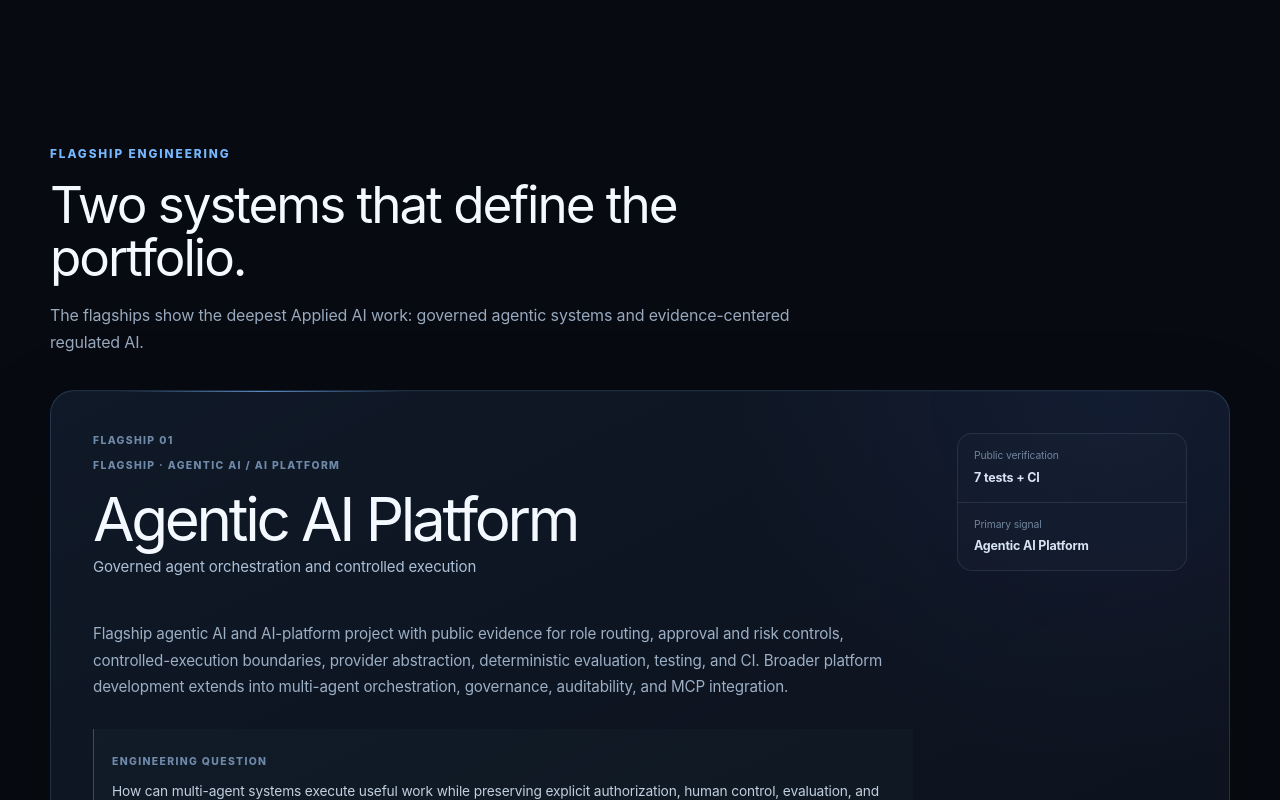
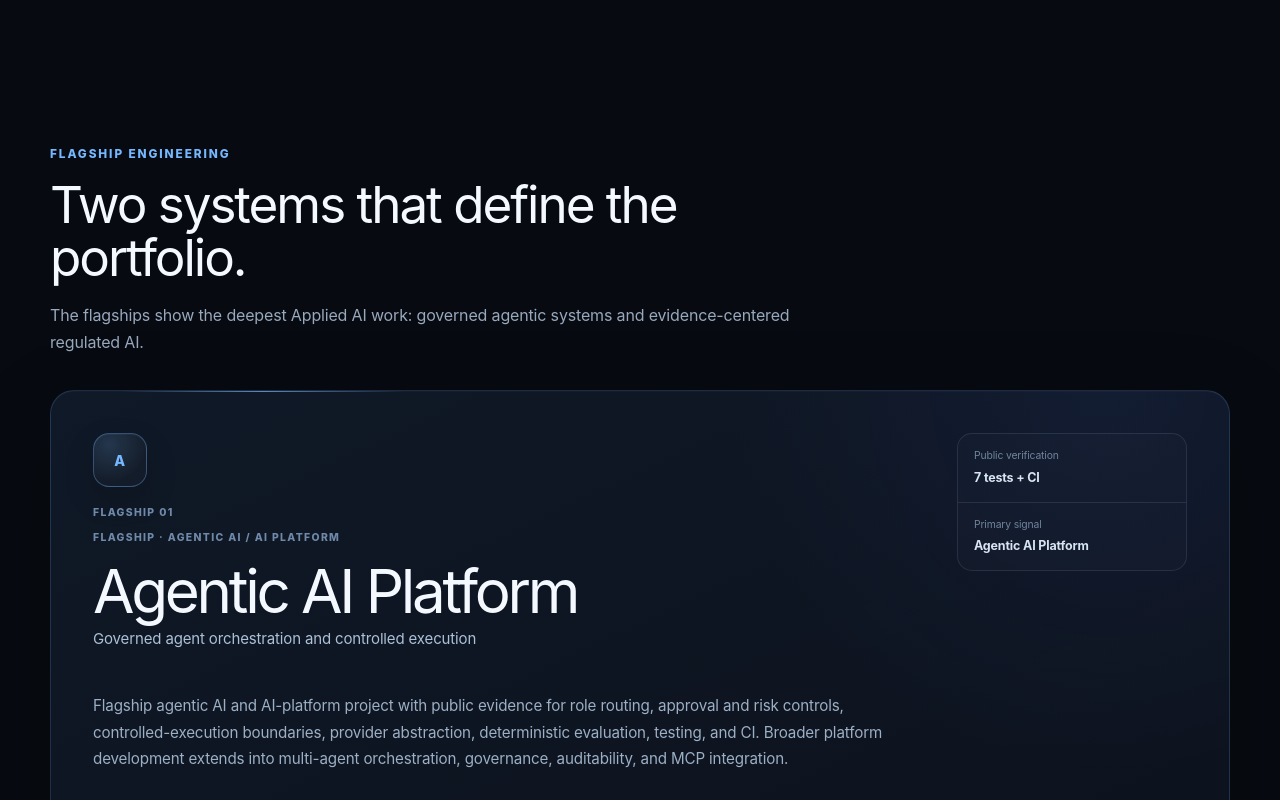
Before and after one commit to chaitanyaAI-careers/Portfolio, a Next.js app: page / in a window 1280 px wide. Shown: the part 2000-2800 px from the top of the page. Built offline with nearby package versions, Linux system fonts and the light colour scheme; no server answers.

Commit message:
Add Portfolio V2 project identity and motion

```diff
--- a/app/globals.css
+++ b/app/globals.css
@@ -1528,3 +1528,235 @@ main::before {
     overflow-x: auto;
   }
 }
+
+/* ============================================================
+   PORTFOLIO V2 — PROJECT IDENTITY + MOTION FOUNDATION
+   ============================================================ */
+
+.project-mark {
+  --project-accent: var(--blue);
+
+  width: 54px;
+  height: 54px;
+  display: grid;
+  place-items: center;
+  margin-bottom: 18px;
+
+  border: 1px solid color-mix(in srgb, var(--project-accent) 34%, transparent);
+  border-radius: 16px;
+
+  background:
+    radial-gradient(
+      circle at 30% 20%,
+      color-mix(in srgb, var(--project-accent) 17%, transparent),
+      transparent 68%
+    ),
+    rgba(255, 255, 255, .018);
+
+  color: var(--project-accent);
+
+  font-size: .88rem;
+  font-weight: 850;
+  letter-spacing: .04em;
+
+  box-shadow:
+    inset 0 1px 0 rgba(255, 255, 255, .04),
+    0 12px 32px rgba(0, 0, 0, .14);
+
+  transition:
+    transform .22s ease,
+    border-color .22s ease,
+    box-shadow .22s ease;
+}
+
+.project-mark-compact {
+  width: 40px;
+  height: 40px;
+  margin-bottom: 16px;
+  border-radius: 12px;
+  font-size: .7rem;
+}
+
+.project-mark[data-project="agentic"] {
+  --project-accent: #76b8ff;
+}
+
+.project-mark[data-project="pharma"] {
+  --project-accent: #77f0e6;
+}
+
+.project-mark[data-project="job"] {
+  --project-accent: #b795ff;
+}
+
+.project-mark[data-project="hr"] {
+  --project-accent: #7eddd4;
+}
+
+.project-mark[data-project="medicine"] {
+  --project-accent: #8bbcff;
+}
+
+.project-mark[data-project="nudge"] {
+  --project-accent: #c2a4ff;
+}
+
+.flagship-case:hover .project-mark,
+.project-card:hover .project-mark {
+  transform: translateY(-3px);
+  border-color: color-mix(in srgb, var(--project-accent) 55%, transparent);
+  box-shadow:
+    inset 0 1px 0 rgba(255, 255, 255, .055),
+    0 16px 38px rgba(0, 0, 0, .2);
+}
+
+/* ------------------------------------------------------------
+   Initial hero motion
+   ------------------------------------------------------------ */
+
+@keyframes v2-rise {
+  from {
+    opacity: 0;
+    transform: translateY(14px);
+  }
+
+  to {
+    opacity: 1;
+    transform: translateY(0);
+  }
+}
+
+@keyframes v2-panel-enter {
+  from {
+    opacity: 0;
+    transform: translate3d(16px, 8px, 0) scale(.985);
+  }
+
+  to {
+    opacity: 1;
+    transform: translate3d(0, 0, 0) scale(1);
+  }
+}
+
+.hero-copy .availability {
+  animation: v2-rise .55s ease both;
+}
+
+.hero-copy .eyebrow {
+  animation: v2-rise .55s .07s ease both;
+}
+
+.hero-copy h1 {
+  animation: v2-rise .68s .12s ease both;
+}
+
+.hero-copy .hero-lede {
+  animation: v2-rise .58s .2s ease both;
+}
+
+.hero-copy .positioning {
+  animation: v2-rise .55s .25s ease both;
+}
+
+.hero-copy .hero-actions {
+  animation: v2-rise .55s .3s ease both;
+}
+
+.hero-copy .social-row {
+  animation: v2-rise .55s .34s ease both;
+}
+
+.hero-copy .hero-meta {
+  animation: v2-rise .55s .38s ease both;
+}
+
+.hero .profile-panel {
+  animation: v2-panel-enter .72s .18s ease both;
+}
+
+/* ------------------------------------------------------------
+   Premium hover depth
+   ------------------------------------------------------------ */
+
+.flagship-case {
+  transition:
+    transform .24s ease,
+    border-color .24s ease,
+    box-shadow .24s ease;
+}
+
+.flagship-case:hover {
+  transform: translateY(-2px);
+  border-color: rgba(118, 184, 255, .25);
+
+  box-shadow:
+    0 34px 100px rgba(0, 0, 0, .24),
+    inset 0 1px 0 rgba(255, 255, 255, .035);
+}
+
+.flagship-architecture img {
+  transition:
+    transform .35s ease,
+    filter .35s ease;
+}
+
+.flagship-case:hover .flagship-architecture img {
+  transform: scale(1.004);
+  filter: brightness(1.025);
+}
+
+/* ------------------------------------------------------------
+   Progressive scroll reveal.
+   Default remains fully visible in unsupported browsers.
+   ------------------------------------------------------------ */
+
+@keyframes v2-scroll-reveal {
+  from {
+    opacity: .2;
+    transform: translateY(18px);
+  }
+
+  to {
+    opacity: 1;
+    transform: translateY(0);
+  }
+}
+
+@supports (animation-timeline: view()) {
+  .evidence-intro,
+  .focus-card,
+  .flagship-case,
+  .supporting-project-grid .project-card,
+  .stack-groups,
+  .truth-card,
+  .contact {
+    animation-name: v2-scroll-reveal;
+    animation-duration: 1ms;
+    animation-fill-mode: both;
+    animation-timing-function: ease-out;
+    animation-timeline: view();
+    animation-range: entry 4% entry 34%;
+  }
+}
+
+/* ------------------------------------------------------------
+   Accessibility
+   ------------------------------------------------------------ */
+
+@media (prefers-reduced-motion: reduce) {
+  *,
+  *::before,
+  *::after {
+    scroll-behavior: auto !important;
+    animation-duration: .001ms !important;
+    animation-iteration-count: 1 !important;
+    transition-duration: .001ms !important;
+  }
+
+  .flagship-case:hover,
+  .project-card:hover,
+  .project-mark,
+  .flagship-architecture img {
+    transform: none !important;
+  }
+}
--- a/app/page.tsx
+++ b/app/page.tsx
@@ -21,6 +21,39 @@ function SectionTitle({
 }
 
 
+
+function ProjectMark({
+  name,
+  compact = false,
+}: {
+  name: string;
+  compact?: boolean;
+}) {
+  const identities: Record<string, { mark: string; id: string }> = {
+    "Agentic AI Platform": { mark: "A", id: "agentic" },
+    "Pharma AI Platform": { mark: "P", id: "pharma" },
+    "Job Copilot": { mark: "J", id: "job" },
+    "HR AI Content System": { mark: "HR", id: "hr" },
+    "Medicine Verification Platform": { mark: "M", id: "medicine" },
+    "Nudge": { mark: "N", id: "nudge" },
+  };
+
+  const identity = identities[name] ?? {
+    mark: name.slice(0, 1).toUpperCase(),
+    id: "default",
+  };
+
+  return (
+    <span
+      className={`project-mark ${compact ? "project-mark-compact" : ""}`}
+      data-project={identity.id}
+      aria-hidden="true"
+    >
+      {identity.mark}
+    </span>
+  );
+}
+
 function FlagshipCaseStudy({
   project,
   number,
@@ -32,6 +65,7 @@ function FlagshipCaseStudy({
     <article className="flagship-case">
       <div className="flagship-header">
         <div>
+          <ProjectMark name={project.name} />
           <p className="flagship-number">Flagship {number}</p>
           <p className="flagship-label">{project.label}</p>
           <h3>{project.name}</h3>
@@ -291,6 +325,7 @@ export default function Home() {
           <div className="project-grid supporting-project-grid">
             {portfolio.projects.slice(2).map((project) => (
               <article className="project-card" key={project.name}>
+                <ProjectMark name={project.name} compact />
                 <div className="project-topline">
                   <span>{project.label}</span>
                   <span className="status">{project.status}</span>
```
